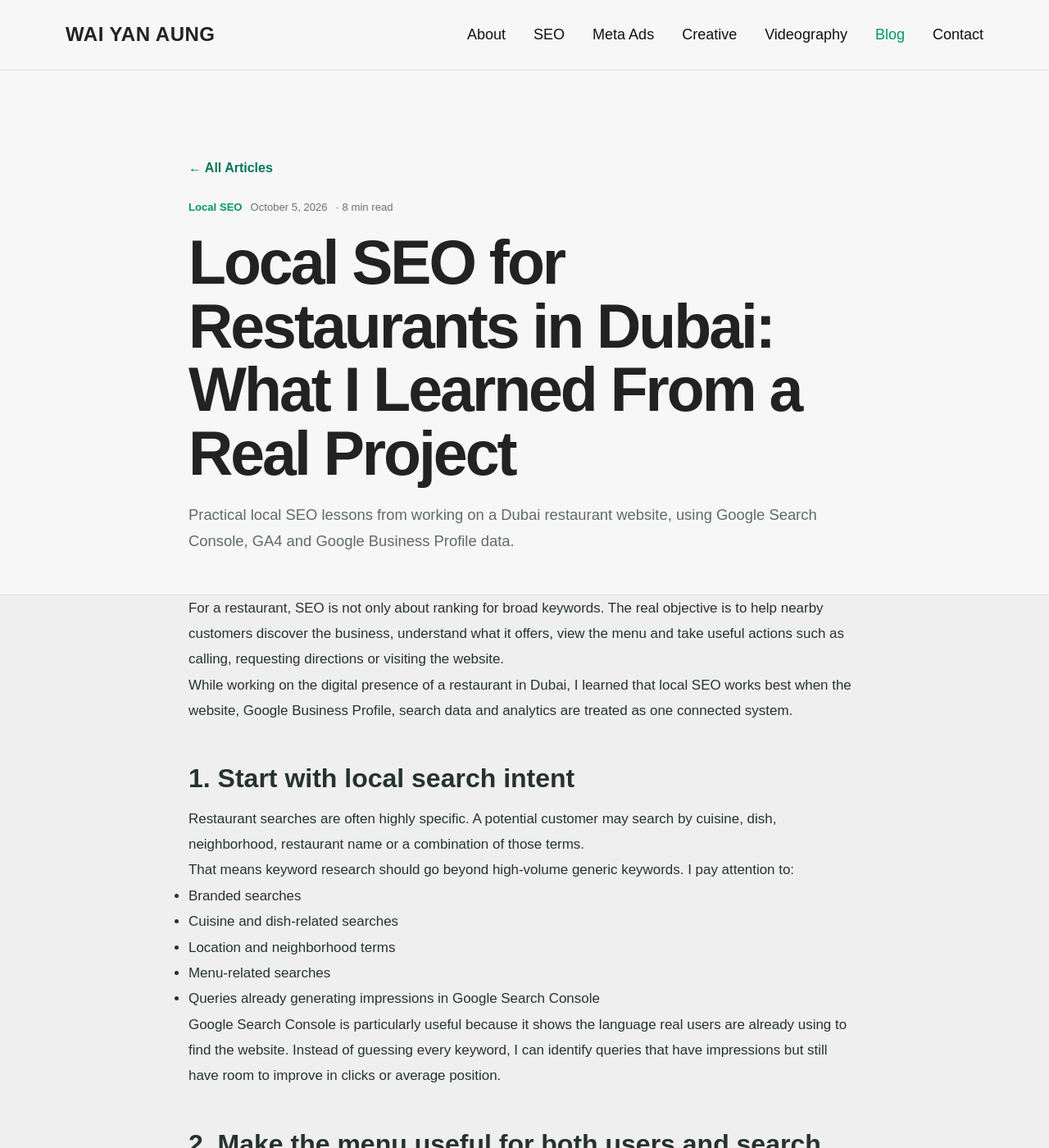
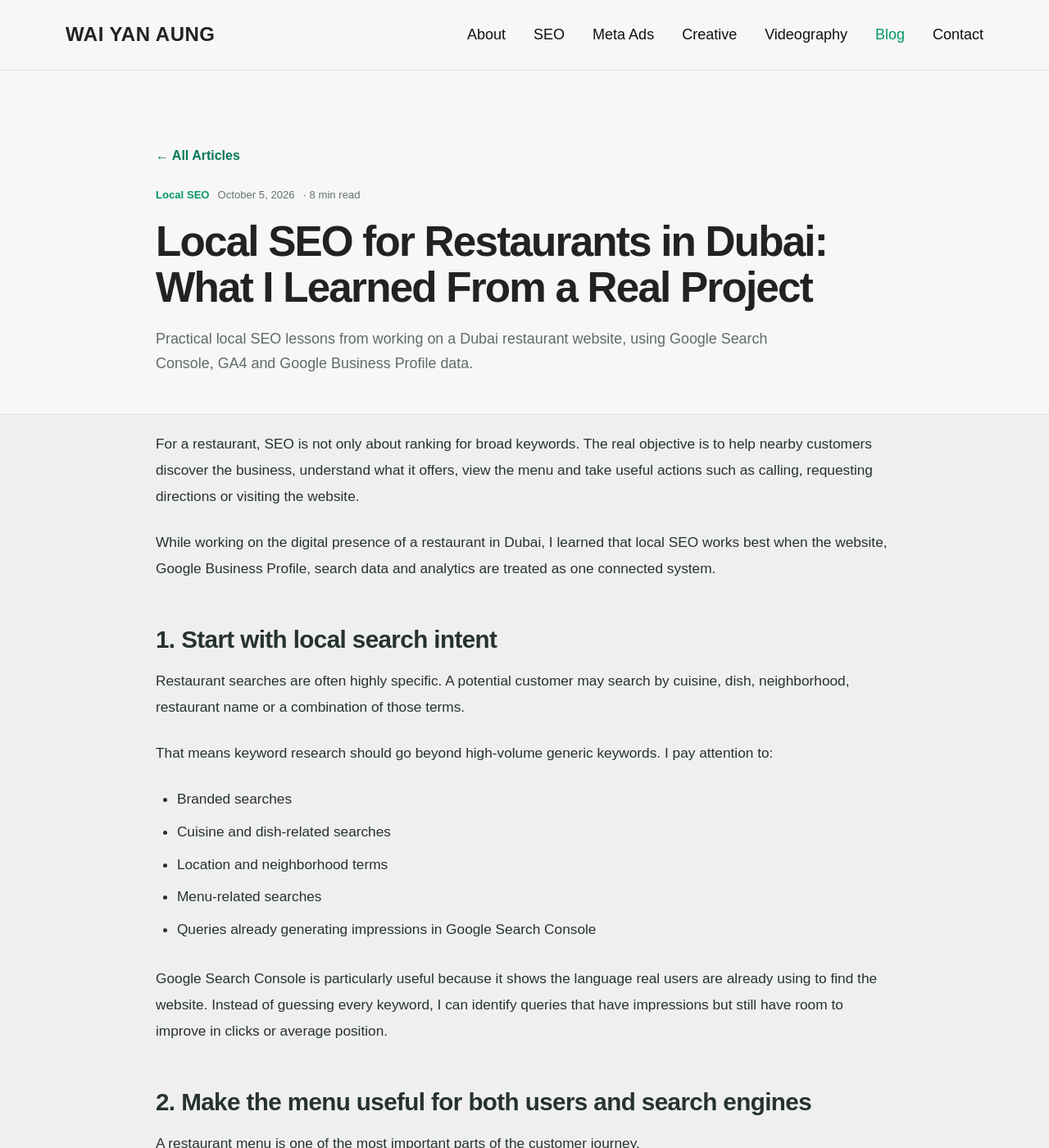
Before and after one commit to waiyanaung-digital/waiyanaung-digital.github.io, a Jekyll site: the page built from _posts/2026-10-05-local-seo-for-restaurants-dubai.md, in a window 1280 px wide and 1400 px high. Shown: the whole window at 82% size. Built offline with Jekyll 4.4.1, drawn with Linux system fonts in a browser that asks for light colours.

Commit message:
updated blog css

```diff
--- a/css/blog.css
+++ b/css/blog.css
@@ -4,7 +4,7 @@
   margin: 0 auto;
 }
 .blog-hero {
-  padding: 110px 0 70px;
+  padding: 100px 0 64px;
   background: #f7faf8;
 }
 .blog-eyebrow {
@@ -19,12 +19,12 @@
 .blog-hero h1 {
   max-width: 820px;
   margin: 0 0 20px;
-  font-size: clamp(2.6rem, 7vw, 5.2rem);
-  line-height: 0.98;
-  letter-spacing: -0.045em;
+  font-size: clamp(2.4rem, 5vw, 4.2rem);
+  line-height: 1.04;
+  letter-spacing: -0.04em;
 }
 .blog-hero p {
-  max-width: 700px;
+  max-width: 760px;
   margin: 0;
   color: #5f6b66;
   font-size: 1.08rem;
@@ -82,38 +82,54 @@
   font-weight: 700;
   color: #047857;
 }
+
+/* Article */
 .post-wrap {
-  width: min(820px, calc(100% - 40px));
+  width: min(900px, calc(100% - 48px));
   margin: 0 auto;
 }
 .post-header {
-  padding: 105px 0 48px;
+  padding: 90px 0 46px;
 }
 .post-header h1 {
-  margin: 12px 0 20px;
-  font-size: clamp(2.5rem, 6vw, 4.7rem);
-  line-height: 1.03;
-  letter-spacing: -0.04em;
+  max-width: 900px;
+  margin: 14px 0 20px;
+  font-size: clamp(2.5rem, 4vw, 3.35rem);
+  line-height: 1.08;
+  letter-spacing: -0.035em;
 }
 .post-description {
-  font-size: 1.15rem;
-  line-height: 1.75;
+  max-width: 820px;
+  font-size: 1.12rem;
+  line-height: 1.7;
   color: #5f6b66;
 }
 .post-content {
-  padding-bottom: 90px;
-  font-size: 1.06rem;
+  padding: 20px 0 90px;
+  font-size: 1.08rem;
   line-height: 1.85;
   color: #26332d;
 }
+.post-content p {
+  margin: 0 0 1.4em;
+}
 .post-content h2 {
-  margin: 48px 0 14px;
-  font-size: 2rem;
-  line-height: 1.2;
+  margin: 52px 0 16px;
+  font-size: 1.85rem;
+  line-height: 1.25;
+  letter-spacing: -0.02em;
 }
 .post-content h3 {
-  margin: 34px 0 10px;
+  margin: 36px 0 12px;
   font-size: 1.35rem;
+}
+.post-content ul,
+.post-content ol {
+  margin: 0 0 1.6em;
+  padding-left: 1.5em;
+}
+.post-content li {
+  margin-bottom: 0.45em;
 }
 .post-content a {
   color: #047857;
@@ -136,14 +152,37 @@
   border-radius: 16px;
   color: #66736d;
 }
+
 @media (max-width: 760px) {
   .blog-grid {
     grid-template-columns: 1fr;
   }
   .blog-hero {
-    padding: 82px 0 52px;
+    padding: 78px 0 50px;
   }
   .blog-list {
     padding: 52px 0 76px;
   }
+  .post-wrap {
+    width: min(100% - 32px, 900px);
+  }
+  .post-header {
+    padding: 70px 0 34px;
+  }
+  .post-header h1 {
+    font-size: clamp(2.15rem, 10vw, 2.8rem);
+    line-height: 1.08;
+  }
+  .post-description {
+    font-size: 1.02rem;
+  }
+  .post-content {
+    font-size: 1rem;
+    line-height: 1.8;
+    padding-top: 12px;
+  }
+  .post-content h2 {
+    font-size: 1.55rem;
+    margin-top: 42px;
+  }
 }
```
